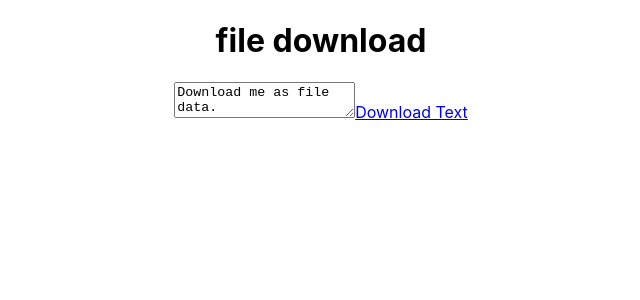
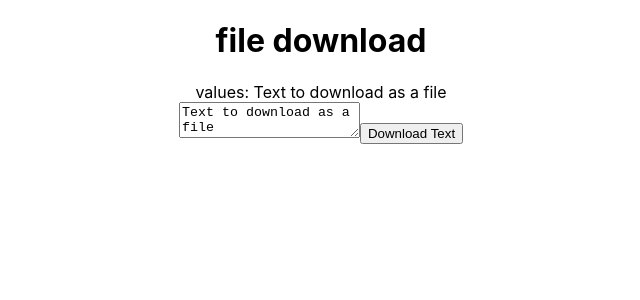
Before and after one commit to DanSimonson/file-download, a React (Create React App) app: page / in a window 1280 px wide. Shown: the top 300 px of the page, without its empty margins (319-959 px from the left). Built offline with nearby package versions, Linux system fonts and the light colour scheme.

Commit message:
successful download of text file

```diff
--- a/src/Download.js
+++ b/src/Download.js
@@ -1,22 +1,69 @@
 import React, { Component } from "react";
 
 class Download extends Component {
-  handleClick = () => {
-    console.log(this);
+  constructor(props) {
+    super(props);
+
+    this.state = {
+      txt: "Text to download as a file",
+      linking: ""
+    };
+    //this.handleClick = this.handleClick.bind(this);
+  }
+  handleClick = e => {
+    let downloadUrl = null;
+    //var download = document.querySelector("a[ download ]");
+    //console.log(event);
+    // Create a binary representation of the plain-text input.
+    let blob = new Blob(
+      [this.state.txt], // Blob parts.
+      {
+        type: "text/plain;charset=utf-8"
+      }
+    );
+    if (downloadUrl) {
+      URL.revokeObjectURL(downloadUrl);
+    }
+    // Create an addressable version of the blob.
+    // --
+    // CAUTION: At this point, the URL has been allocated and the blob will be
+    // kept in the document memory space until the document is unloaded or the
+    // URL is explicitly released (see above).
+    downloadUrl = URL.createObjectURL(blob);
+
+    // Tie the addressable version of the blob to the download link.
+    //download.setAttribute("href", downloadUrl);
+    const data = window.URL.createObjectURL(blob);
+    //let link = document.querySelector("a[ download ]");
+    //var download = document.querySelector("a[ download ]");
+    let link = document.createElement("a");
+    link.href = data;
+    //link.download = "file.pdf";
+    link.download = "data.txt";
+    link.click();
   };
+  handleBlur() {
+    console.log("You finished typing:", this.state.txt);
+  }
+  handleChange(event) {
+    this.setState({ txt: event.target.value });
+  }
   render() {
     return (
       <div>
         <h1>file download</h1>
+        values: {this.state.txt}
         <form>
-          <textarea>Download me as file data.</textarea>
-          <a
-            href="javascript:void(0)"
-            download="data.txt"
-            onClick={this.handleClick}
-          >
+          <textarea
+            placeholder="Text to download as a file"
+            onChange={this.handleChange.bind(this)}
+            value={this.state.txt}
+            onBlur={this.handleBlur.bind(this)}
+          ></textarea>
+          <button onClick={e => this.handleClick(e)}>Download Text</button>
+          {/*<a href="#" download="data.txt" onClick={e => this.handleClick(e)}>
             Download Text
-          </a>
+    </a>*/}
         </form>
       </div>
     );
```
